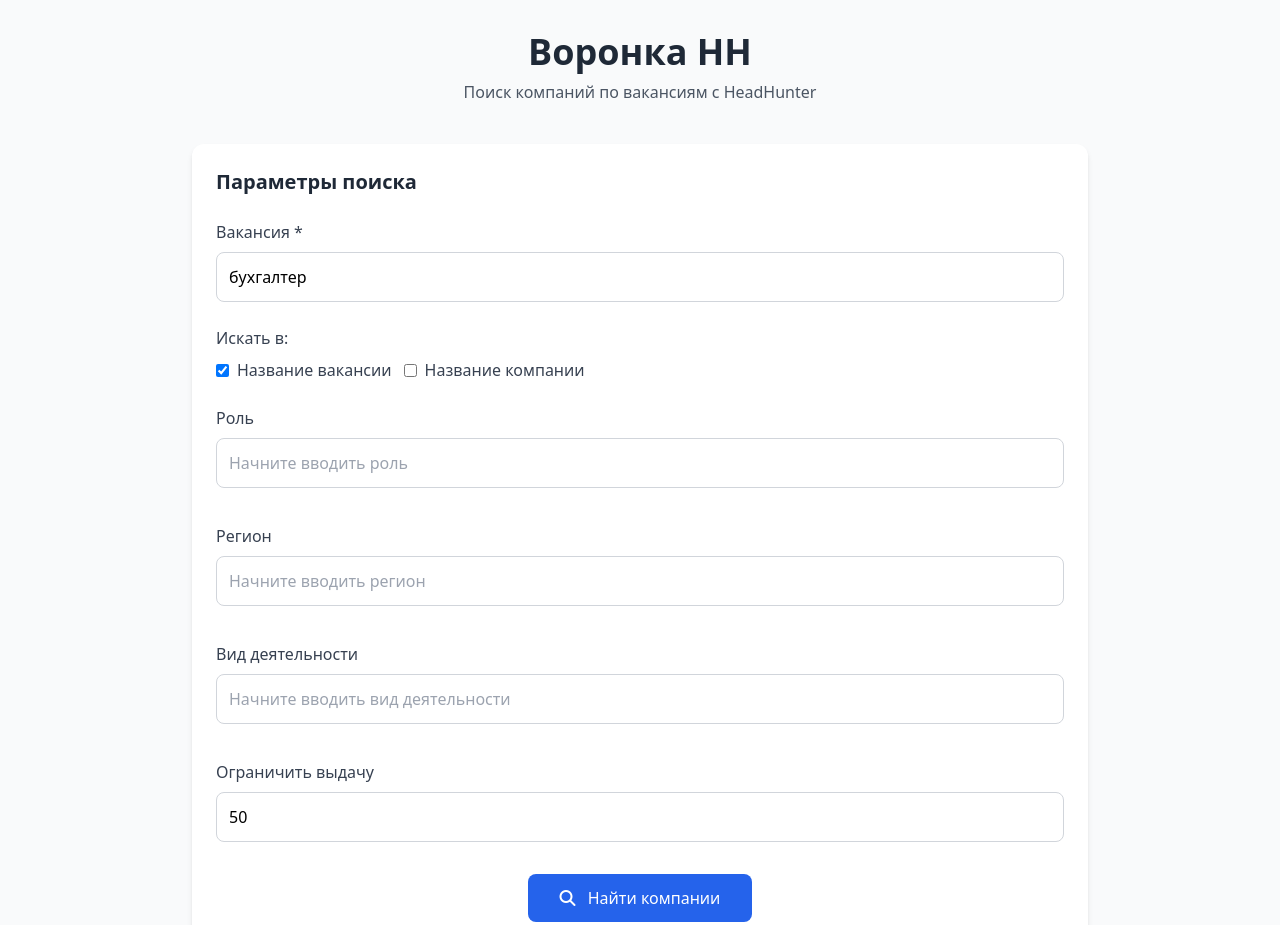
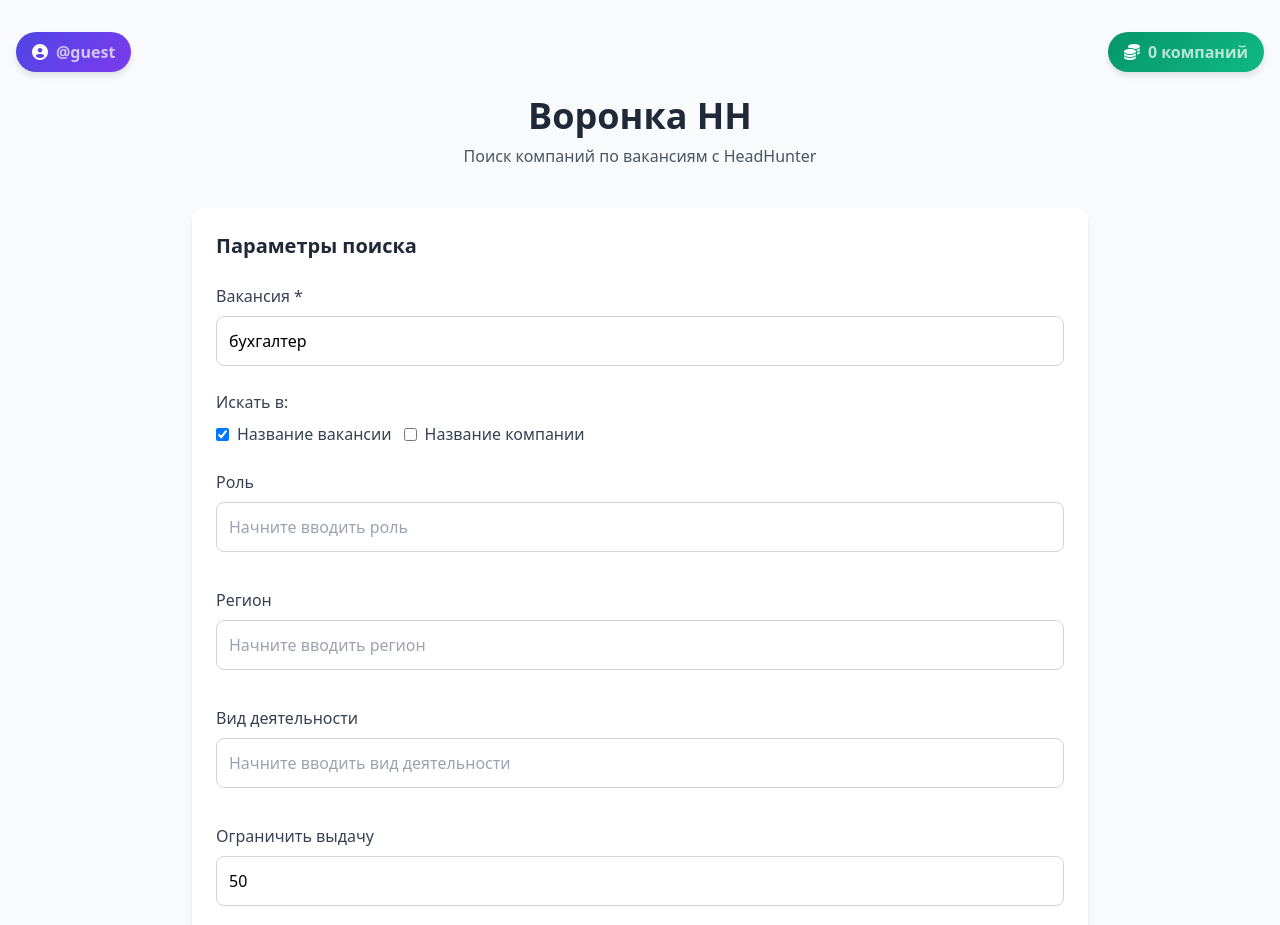
Before and after one commit to soloviev-vladislav/soloviev-vladislav.github.io, a plain HTML site: page index.html in a window 1280 px wide. Shown: the top 925 px of the page. Drawn offline with nearby package versions, Linux system fonts and the light colour scheme.

Commit message:
Update index.html

```diff
--- a/index.html
+++ b/index.html
@@ -16,16 +16,52 @@
         @keyframes spin { 0% { transform: rotate(0deg); } 100% { transform: rotate(360deg); } }
         .company-card { transition: transform 0.2s, box-shadow 0.2s; }
         .company-card:hover { transform: translateY(-2px); box-shadow: 0 10px 25px -5px rgba(0, 0, 0, 0.1); }
+        .user-badge {
+            display: inline-flex;
+            align-items: center;
+            background: linear-gradient(135deg, #4f46e5 0%, #7c3aed 100%);
+            color: white;
+            padding: 0.5rem 1rem;
+            border-radius: 9999px;
+            font-weight: 600;
+            box-shadow: 0 4px 6px rgba(0, 0, 0, 0.1);
+        }
+        .balance-badge {
+            display: inline-flex;
+            align-items: center;
+            background: linear-gradient(135deg, #059669 0%, #10b981 100%);
+            color: white;
+            padding: 0.5rem 1rem;
+            border-radius: 9999px;
+            font-weight: 600;
+            box-shadow: 0 4px 6px rgba(0, 0, 0, 0.1);
+        }
     </style>
 </head>
 <body class="bg-gray-50 font-sans min-h-screen">
     <div class="container mx-auto px-4 py-8">
+        <!-- Блок с именем пользователя и балансом -->
+        <div class="flex justify-between items-center mb-6">
+            <!-- Имя пользователя слева -->
+            <div class="user-badge">
+                <i class="fas fa-user-circle mr-2"></i>
+                <span id="username">Загрузка...</span>
+            </div>
+
+            <!-- Баланс справа -->
+            <div class="balance-badge">
+                <i class="fas fa-coins mr-2"></i>
+                <span id="userBalance">Загрузка...</span>
+            </div>
+        </div>
+
         <header class="text-center mb-10">
             <h1 class="text-3xl md:text-4xl font-bold text-gray-800">Воронка HH</h1>
             <p class="text-gray-600 mt-2">Поиск компаний по вакансиям с HeadHunter</p>
         </header>
 
         <main class="max-w-4xl mx-auto">
+            <!-- Остальная часть формы и контейнеров без изменений -->
             <div class="bg-white rounded-xl shadow-md p-6 mb-10">
                 <h2 class="text-xl font-semibold text-gray-800 mb-6">Параметры поиска</h2>
 
@@ -133,6 +169,7 @@
     <script>
         // КОНФИГУРАЦИЯ
         const N8N_WEBHOOK_URL = 'https://n8n.pipegun.ru/webhook/voronka';
+        const BALANCE_API_URL = 'https://n8n.pipegun.ru/webhook-test/balance';
         const HH_API = {
             professional_roles: 'https://api.hh.ru/professional_roles',
             areas: 'https://api.hh.ru/areas',
@@ -153,7 +190,115 @@
 
         let debounceTimers = {};
 
-        // ФУНКЦИИ АВТОКОМПЛИТА
+        // ФУНКЦИЯ ДЛЯ ПОЛУЧЕНИЯ ПАРАМЕТРОВ ИЗ URL
+        function getUrlParams() {
+            const urlParams = new URLSearchParams(window.location.search);
+            return {
+                id: urlParams.get('id'),
+                username: urlParams.get('username')
+            };
+        }
+
+        // ФУНКЦИЯ ОБНОВЛЕНИЯ ИМЕНИ ПОЛЬЗОВАТЕЛЯ
+        function updateUsername(username) {
+            const usernameElement = document.getElementById('username');
+            if (username) {
+                usernameElement.textContent = username.startsWith('@') ? username : `@${username}`;
+            } else {
+                usernameElement.textContent = '@guest';
+                usernameElement.style.opacity = '0.7';
+            }
+        }
+
+        // ФУНКЦИЯ ОБНОВЛЕНИЯ БАЛАНСА
+        function updateBalance(balance) {
+            const balanceElement = document.getElementById('userBalance');
+            balanceElement.textContent = `${balance} компаний`;
+        }
+
+        // ФУНКЦИЯ ЗАГРУЗКИ ДАННЫХ ПОЛЬЗОВАТЕЛЯ
+        async function loadUserData() {
+            const params = getUrlParams();
+
+            // Устанавливаем имя пользователя
+            updateUsername(params.username);
+
+            // Загружаем баланс если есть ID
+            if (params.id) {
+                try {
+                    const response = await fetch(`${BALANCE_API_URL}?id=${params.id}`);
+
+                    if (!response.ok) {
+                        throw new Error(`Ошибка загрузки баланса: ${response.status}`);
+                    }
+
+                    const data = await response.json();
+
+                    // Ожидаем структуру {balance: число} или {balance: число, currency: "companies"}
+                    if (data.balance !== undefined) {
+                        updateBalance(data.balance);
+                    } else {
+                        console.warn('Неожиданный формат ответа баланса:', data);
+                        updateBalance(0);
+                    }
+
+                } catch (error) {
+                    console.error('Ошибка при загрузке баланса:', error);
+                    updateBalance('Ошибка');
+                    document.getElementById('userBalance').style.color = '#ef4444';
+                }
+            } else {
+                updateBalance(0);
+                document.getElementById('userBalance').style.opacity = '0.7';
+            }
+        }
+
+        // ИНИЦИАЛИЗАЦИЯ - загружаем данные пользователя при загрузке страницы
+        document.addEventListener('DOMContentLoaded', function() {
+            loadUserData();
+
+            // Автокомплиты
+            setupAutocomplete('professional_roles_input', 'professional_roles_dropdown',
+                'professional_roles_tags', 'professional_roles', 'professional_roles', dataMappers.professional_roles);
+            setupAutocomplete('areas_input', 'areas_dropdown',
+                'areas_tags', 'areas', 'areas', dataMappers.areas);
+            setupAutocomplete('industries_input', 'industries_dropdown',
+                'industries_tags', 'industries', 'industries', dataMappers.industries);
+
+            // Обработчик формы
+            document.getElementById('searchForm').addEventListener('submit', async function(e) {
+                e.preventDefault();
+
+                const formData = {
+                    vacancy: document.getElementById('vacancy').value.trim(),
+                    search_in: Array.from(document.querySelectorAll('input[name="search_in"]:checked'))
+                        .map(checkbox => checkbox.value),
+                    professional_roles: document.getElementById('professional_roles').value
+                        .split(',').filter(id => id !== '').map(id => parseInt(id)),
+                    areas: document.getElementById('areas').value
+                        .split(',').filter(id => id !== '').map(id => parseInt(id)),
+                    industries: document.getElementById('industries').value
+                        .split(',').filter(id => id !== '').map(id => parseInt(id)),
+                    limit: document.getElementById('limit').value || 50
+                };
+
+                if (!formData.vacancy) {
+                    alert('Введите вакансию');
+                    return;
+                }
+
+                showLoading();
+                await submitForm(formData);
+            });
+
+            // Кнопка "Попробовать снова"
+            document.getElementById('retryButton').addEventListener('click', function() {
+                document.getElementById('errorState').classList.add('hidden');
+                document.getElementById('searchForm').dispatchEvent(new Event('submit'));
+            });
+        });
+
+        // ФУНКЦИИ АВТОКОМПЛИТА (без изменений)
         function setupAutocomplete(inputId, dropdownId, tagsContainerId, hiddenInputId, apiEndpoint, dataMapper) {
             const input = document.getElementById(inputId);
             const dropdown = document.getElementById(dropdownId);
@@ -276,7 +421,7 @@
             industries: (data) => data.map(industry => ({ id: industry.id, text: industry.name }))
         };
 
-        // ОСНОВНЫЕ ФУНКЦИИ
+        // ОСНОВНЫЕ ФУНКЦИИ (без изменений)
         function showLoading() {
             document.getElementById('loadingState').classList.remove('hidden');
             document.getElementById('errorState').classList.add('hidden');
@@ -464,49 +609,6 @@
                 block: 'nearest'
             });
         }
-
-        // ИНИЦИАЛИЗАЦИЯ
-        document.addEventListener('DOMContentLoaded', function() {
-            // Автокомплиты
-            setupAutocomplete('professional_roles_input', 'professional_roles_dropdown',
-                'professional_roles_tags', 'professional_roles', 'professional_roles', dataMappers.professional_roles);
-            setupAutocomplete('areas_input', 'areas_dropdown',
-                'areas_tags', 'areas', 'areas', dataMappers.areas);
-            setupAutocomplete('industries_input', 'industries_dropdown',
-                'industries_tags', 'industries', 'industries', dataMappers.industries);
-
-            // Обработчик формы
-            document.getElementById('searchForm').addEventListener('submit', async function(e) {
-                e.preventDefault();
-
-                const formData = {
-                    vacancy: document.getElementById('vacancy').value.trim(),
-                    search_in: Array.from(document.querySelectorAll('input[name="search_in"]:checked'))
-                        .map(checkbox => checkbox.value),
-                    professional_roles: document.getElementById('professional_roles').value
-                        .split(',').filter(id => id !== '').map(id => parseInt(id)),
-                    areas: document.getElementById('areas').value
-                        .split(',').filter(id => id !== '').map(id => parseInt(id)),
-                    industries: document.getElementById('industries').value
-                        .split(',').filter(id => id !== '').map(id => parseInt(id)),
-                    limit: document.getElementById('limit').value || 50
-                };
-
-                if (!formData.vacancy) {
-                    alert('Введите вакансию');
-                    return;
-                }
-
-                showLoading();
-                await submitForm(formData);
-            });
-
-            // Кнопка "Попробовать снова"
-            document.getElementById('retryButton').addEventListener('click', function() {
-                document.getElementById('errorState').classList.add('hidden');
-                document.getElementById('searchForm').dispatchEvent(new Event('submit'));
-            });
-        });
     </script>
 </body>
 </html>
```
Lines whose indentation alone changed are shown as unchanged.
